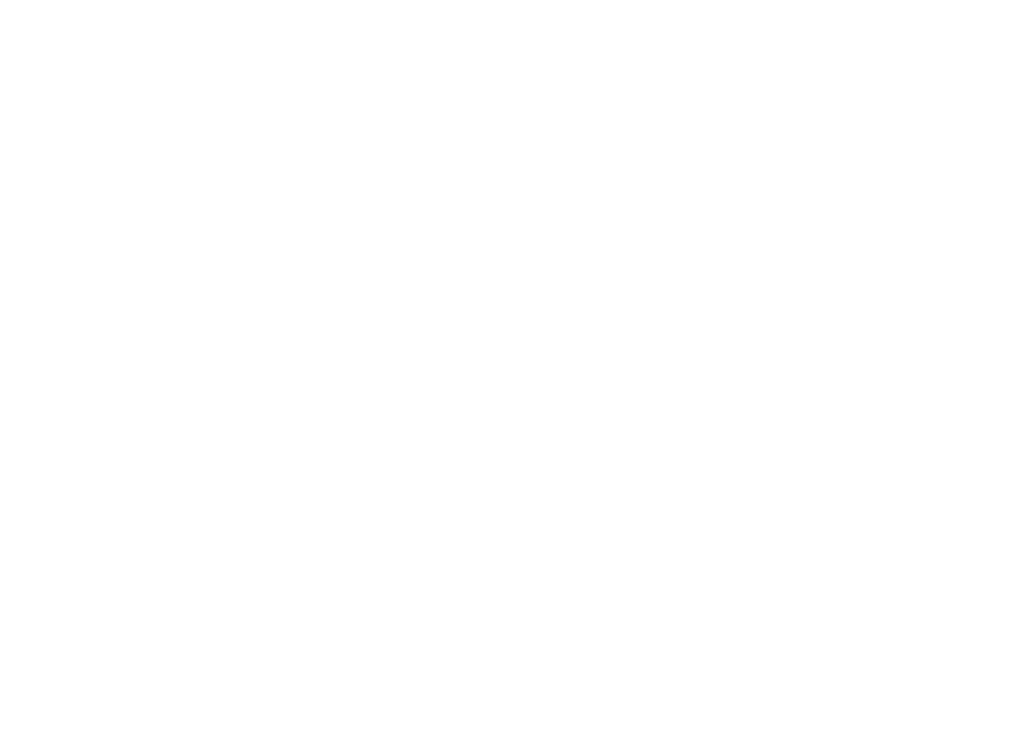
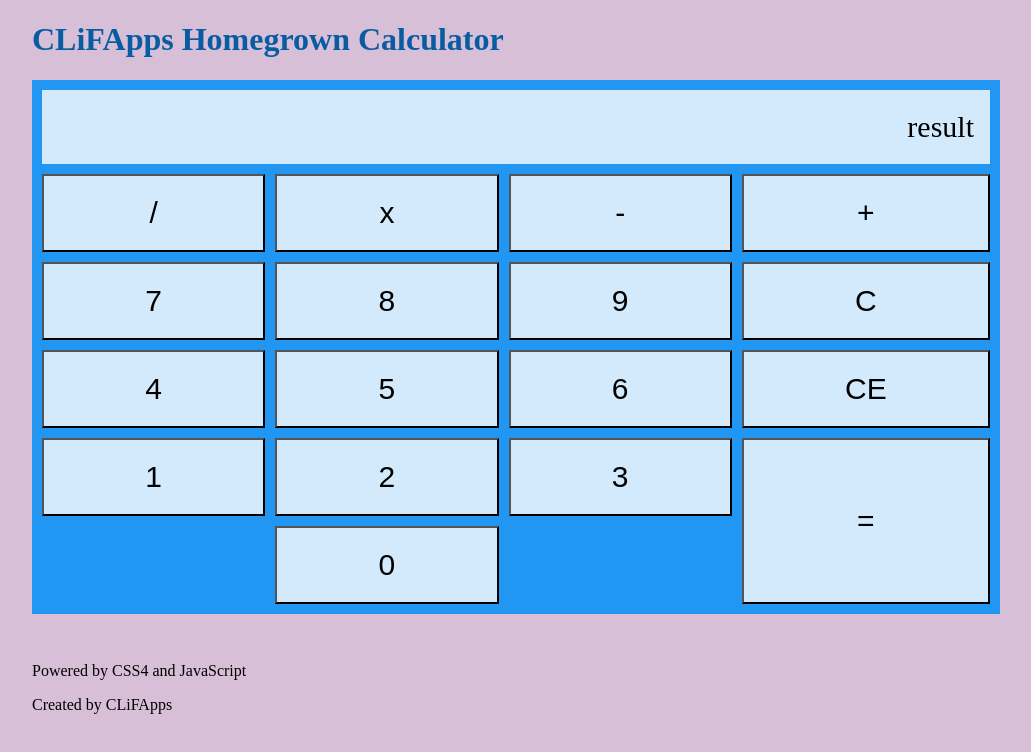
Before and after one commit to clfaulkner/home-grown-calc, a plain HTML site: page index.html in a window 1280 px wide. Shown: the whole page, without its empty margins (124-1155 px from the left). Drawn offline with Linux system fonts and the light colour scheme.

Commit message:
calc grid complete

```diff
--- a/index.html
+++ b/index.html
@@ -3,15 +3,46 @@
 <head>
   <meta charset="UTF-8">
   <meta name="viewport" content="width=`, initial-scale=1.0">
+  <link rel="stylesheet" href="main.css">
   <title>Home Grown Calc</title>
 </head>
 <body>
-  <!-- ******************************* -->
-  <!-- SECTION - form -->
+  <!-- TODO size and center page -->
+
+  <!-- ========================== -->
+  <!-- SECTION banner -->
+  <h1 id="banner">CLiFApps Homegrown Calculator</h1>
 
 
   <!-- ******************************* -->
+  <!-- SECTION - calculator -->
+<div class="grid-container" >
+  <div id="result">result</div>
+  <button id="divide">/</button>
+  <button id="times">x</button>
+  <button id="minus">-</button>
+  <button id="plus">+</button>
+  <button id="">7</button>
+  <button id="">8</button>
+  <button id="">9</button>
+  <button id="">C</button>
+  <button id="">4</button>
+  <button id="">5</button>
+  <button id="">6</button>
+  <button id="">CE</button>
+  <button id="">1</button>
+  <button id="">2</button>
+  <button id="">3</button>
+  <div id="">&nbsp;</div>
+  <button id="zero">0</button>
+  <div id="">&nbsp;</div>
+  <button id="equals">=</button>
+</div>
+
+<!-- ******************************* -->
   <!-- SECTION - footer -->
+  <p style="margin-top: 3rem;">Powered by CSS4 and JavaScript</p>
+  <p>Created by CLiFApps</p>
 
 
 </body>
--- a/main.css
+++ b/main.css
@@ -0,0 +1,65 @@
+html{
+    font-size: 16px;
+}
+
+body{
+	width: 968px;
+	margin: auto;
+	background-color: #D8BFD8;
+}
+
+#banner{
+    color: #085ca1;
+}
+
+/*
+GRID DEFINITION
+    7 rows / 4 col
+    1 named section 2 / 4
+        ' results results results results'
+        'results results results results';
+    position "=" sign
+        #equals{grid-column: span 2 / 4;
+
+ITEM NAMES
+    result
+    numbers
+    zero
+    plus
+    minus
+    times
+    divide
+    clear
+    cl-entry
+    equals
+*/
+#result{
+    grid-area: results;
+    background-color: rgba(255, 255, 255, 0.8);
+    text-align: right;
+    padding: 20px 1rem;
+    font-size: 30px;
+}
+
+.grid-container{
+    display: grid;
+    grid:
+    ' results results results results'
+    'results results results results';
+    grid-gap: 10px;
+    background-color: #2196F3;
+    padding: 10px;
+}
+
+.grid-container > button{
+    background-color: rgba(255, 255, 255, 0.8);
+    text-align: center;
+    padding: 20px 0;
+    font-size: 30px;
+  }
+
+/* #equals{grid-row: 6 / span 2;} */
+#equals{
+    grid-column: 4;
+    grid-row: 6 / span 2;
+}
```
Also changed, not shown: 2 other files.
